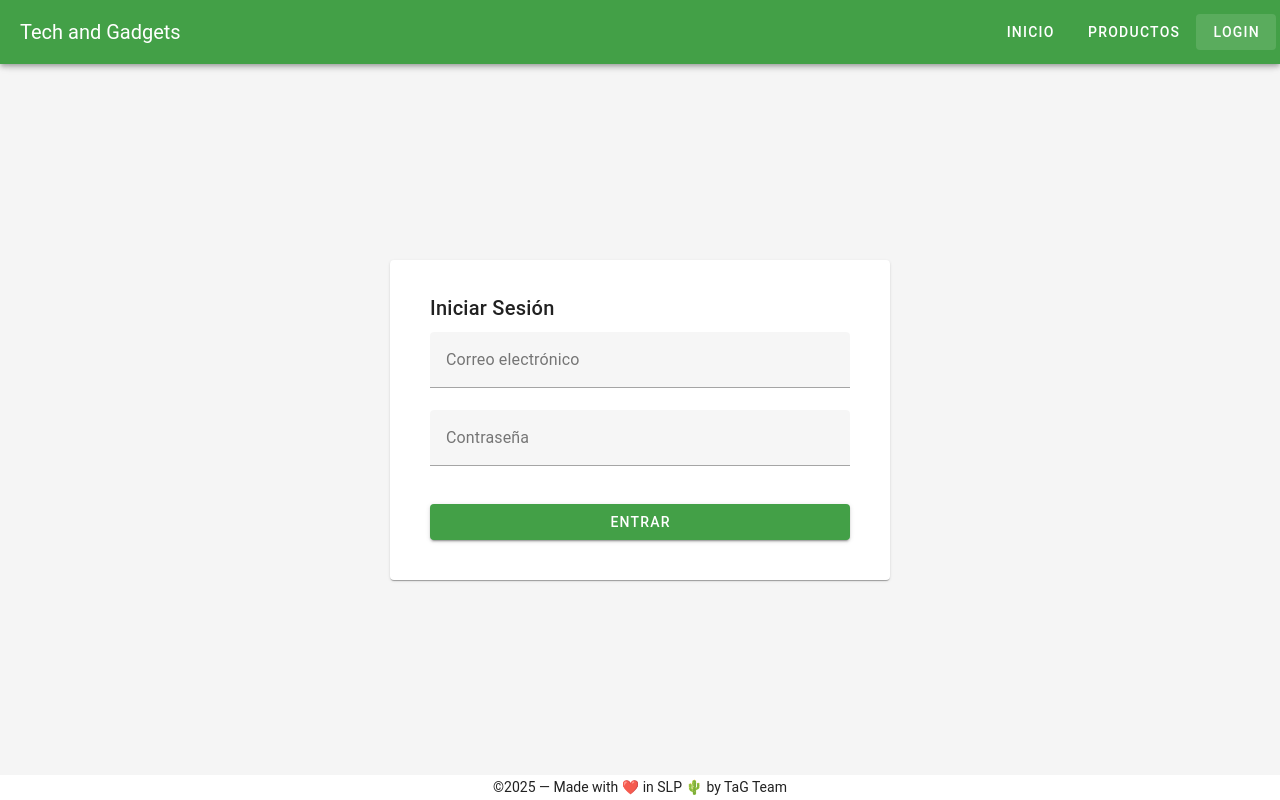
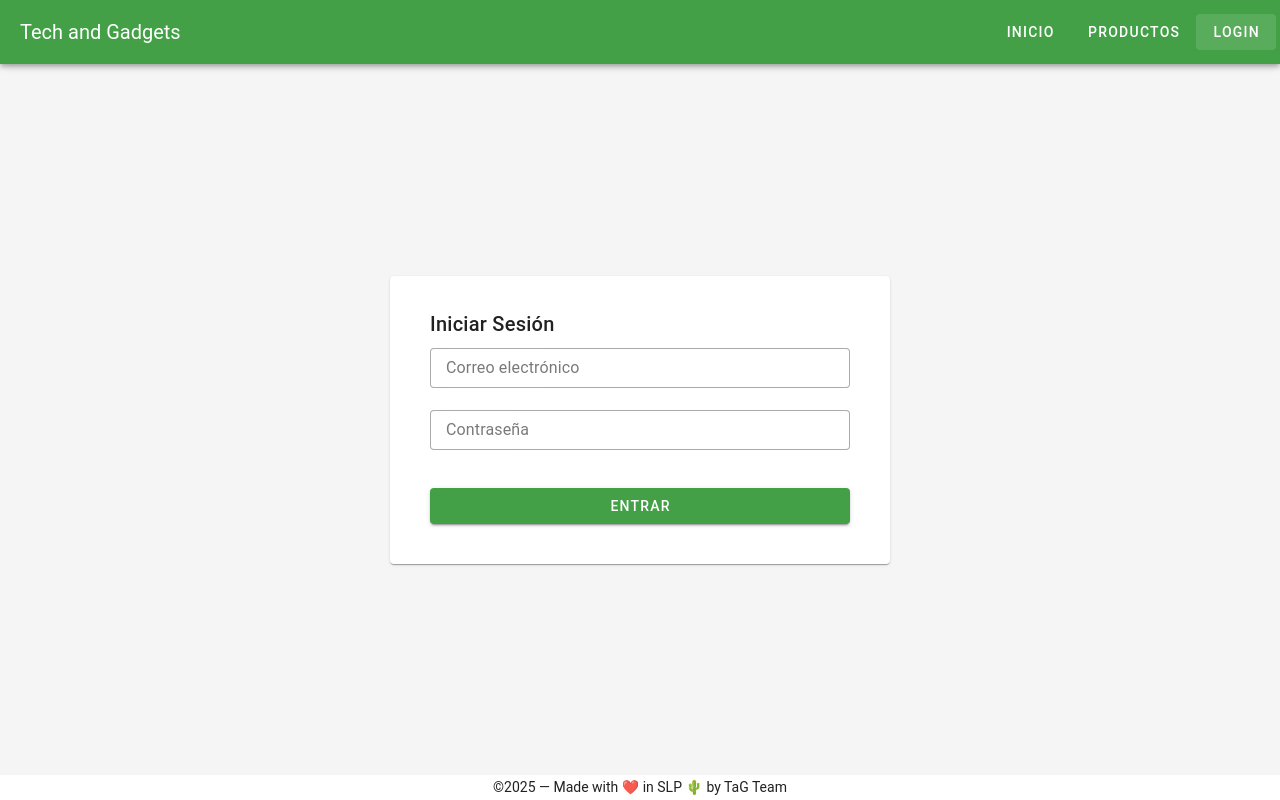
Before and after one commit to MiauRos/TaG-project, a Vue app in the folder client/: page /login in a window 1280 px wide. Built offline with nearby package versions, Linux system fonts and the light colour scheme.

Commit message:
feat: adjust login page based on the user store

```diff
--- a/client/src/pages/Login.vue
+++ b/client/src/pages/Login.vue
@@ -4,10 +4,29 @@
       <v-card-title>Iniciar Sesión</v-card-title>
       <v-card-text>
         <v-form @submit.prevent="login">
-          <v-text-field v-model="email" label="Correo electrónico" required />
-          <v-text-field v-model="password" label="Contraseña" type="password" required />
-
-          <v-btn color="primary" type="submit" class="mt-4" block>Entrar</v-btn>
+          <v-text-field
+            v-model="email"
+            label="Correo electrónico"
+            required
+            variant="outlined"
+            density="compact"
+            color="primary"
+          />
+          <v-text-field
+            v-model="password"
+            label="Contraseña"
+            type="password"
+            required
+            variant="outlined"
+            density="compact"
+            color="primary"
+          />
+          <v-btn
+            color="primary"
+            type="submit"
+            class="mt-4"
+            block
+          >Entrar</v-btn>
 
           <v-alert
             v-if="error"
@@ -18,16 +37,6 @@
           >
             {{ error }}
           </v-alert>
-
-          <v-alert
-            v-if="loggedUser !== null"
-            type="success"
-            variant="outlined"
-            class="mt-4"
-            dismissible
-          >
-            Bienvenido {{ loggedUser.name }}
-          </v-alert>
         </v-form>
       </v-card-text>
     </v-card>
@@ -35,29 +44,31 @@
 </template>
 
 <script setup>
-import { ref } from 'vue'
-import axios from 'axios'
+import { ref } from 'vue';
+import axios from 'axios';
+import { useRouter } from 'vue-router';
+import { useUserStore } from '@/stores/user.js';
 
-const email = ref('')
-const password = ref('')
-const error = ref('')
-const loggedUser = ref(null);
+const userStore = useUserStore();
+
+const email = ref('');
+const password = ref('');
+const error = ref('');
+const router = useRouter();
 
 const login = async () => {
-    error.value = '';
-    loggedUser.value = null;
   try {
     const res = await axios.post('http://localhost:3000/api/login', {
       email: email.value,
       password: password.value,
-    })
+    });
 
-    console.log('✅ Usuario logueado:', res.data)
+    // Guardar usuario en el store y localStorage
+    userStore.login(res.data.user);
 
-    loggedUser.value = res.data.user;
+    router.push('/')
   } catch (err) {
-    password.value = '';
-    error.value = err.response?.data?.error || 'Error al iniciar sesión'
+    error.value = err.response?.data?.error || 'Error al iniciar sesión';
   }
-}
+};
 </script>
```
